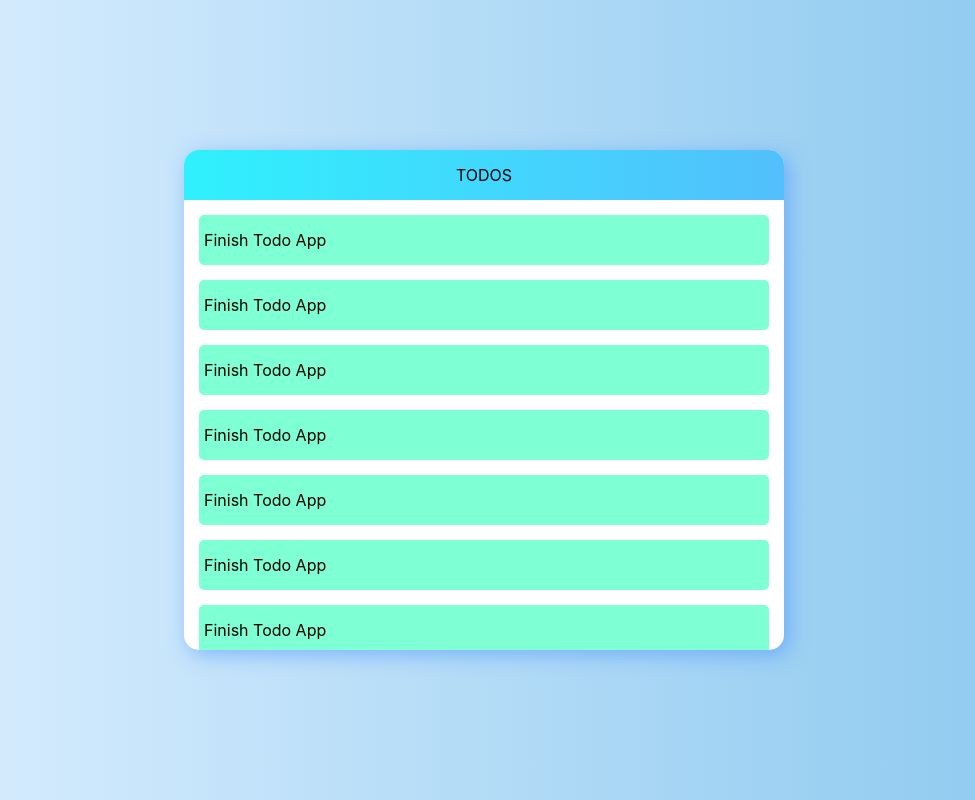
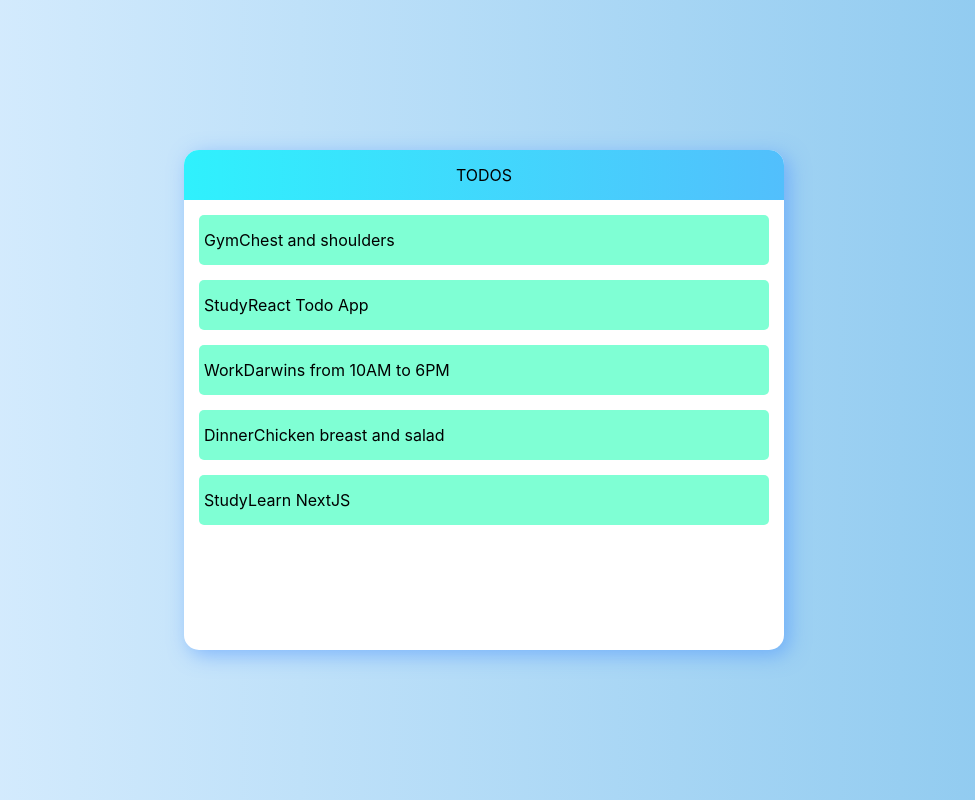
Before and after one commit to paulpark330/react-todo, a React (Create React App) app: page / in a window 1280 px wide. Shown: the whole page, without its empty margins (156-1131 px from the left). Built offline with nearby package versions, Linux system fonts and the light colour scheme.

Commit message:
added redux

```diff
--- a/package.json
+++ b/package.json
@@ -3,6 +3,7 @@
   "version": "0.1.0",
   "private": true,
   "dependencies": {
+    "@reduxjs/toolkit": "^1.8.3",
     "@testing-library/jest-dom": "^5.16.4",
     "@testing-library/react": "^13.3.0",
     "@testing-library/user-event": "^13.5.0",
@@ -12,6 +13,7 @@
     "@types/react-dom": "^18.0.6",
     "react": "^18.2.0",
     "react-dom": "^18.2.0",
+    "react-redux": "^8.0.2",
     "react-scripts": "5.0.1",
     "sass": "^1.54.0",
     "typescript": "^4.7.4",
--- a/src/App.tsx
+++ b/src/App.tsx
@@ -3,7 +3,7 @@ import React from 'react';
 import styles from './App.module.scss'
 import Todos from './components/Todos/Todos';
 
-function App() {
+const App = () => {
   return (
     <div className={styles.app}>
       <Todos />
--- a/src/components/TodoItem/TodoItem.tsx
+++ b/src/components/TodoItem/TodoItem.tsx
@@ -1,12 +1,15 @@
-import styles from './TodoItem.module.scss'
+import React from "react";
+import styles from "./TodoItem.module.scss";
 
-const TodoItem = () => {
-    return (
-        <div className={styles.todo_item_container}>
-            Finish Todo App
-        </div>
-    )
-
-}
+const TodoItem: React.FC<{ id: string; title: string; description: string }> = (
+  props
+) => {
+  return (
+    <div className={styles.todo_item_container}>
+      {props.title}
+      {props.description}
+    </div>
+  );
+};
 
 export default TodoItem;
--- a/src/components/Todos/Todos.tsx
+++ b/src/components/Todos/Todos.tsx
@@ -1,32 +1,60 @@
-import TodoItem from '../TodoItem/TodoItem';
-import styles from './Todos.module.scss'
+import { useEffect, useState } from "react";
 
-const Todos = () => {
-    return (
-        <div className={styles.todos_container}>
-            <div className={styles.todos_header}>
-                TODOS
-            </div>
-            <div className={styles.todos_main}>
-                <TodoItem />
-                <TodoItem />
-                <TodoItem />
-                <TodoItem />
-                <TodoItem />
-                <TodoItem />
-                <TodoItem />
-                <TodoItem />
-                <TodoItem />
-                <TodoItem />
-                <TodoItem />
-                <TodoItem />
-                <TodoItem />
-                <TodoItem />
-                <TodoItem />
+import TodoItem from "../TodoItem/TodoItem";
+import styles from "./Todos.module.scss";
 
-            </div>
-        </div>
-    )
-}
+import Todo from "../../models/todo";
+
+const DUMMY_TODOS: Todo[] = [
+  {
+    id: "t1",
+    title: "Gym",
+    description: "Chest and shoulders",
+  },
+  {
+    id: "t2",
+    title: "Study",
+    description: "React Todo App",
+  },
+  {
+    id: "t3",
+    title: "Work",
+    description: "Darwins from 10AM to 6PM",
+  },
+  {
+    id: "t4",
+    title: "Dinner",
+    description: "Chicken breast and salad",
+  },
+  {
+    id: "t5",
+    title: "Study",
+    description: "Learn NextJS",
+  },
+];
+
+const Todos: React.FC = () => {
+  const [TodoList, setTodoList] = useState<Todo[]>([]);
+
+  useEffect(() => {
+    setTodoList(DUMMY_TODOS);
+  }, []);
+
+  return (
+    <div className={styles.todos_container}>
+      <div className={styles.todos_header}>TODOS</div>
+      <div className={styles.todos_main}>
+        {TodoList.map((item) => (
+          <TodoItem
+            key={item.id}
+            id={item.id}
+            title={item.title}
+            description={item.description}
+          />
+        ))}
+      </div>
+    </div>
+  );
+};
 
 export default Todos;
--- /dev/null
+++ b/src/models/todo.ts
@@ -0,0 +1,13 @@
+class Todo {
+    id: string;
+    title: string;
+    description: string;
+
+    constructor(todoTitle: string, todoDescription: string, todoId: string) {
+        this.id = todoId;
+        this.title = todoTitle;
+        this.description = todoDescription;
+    }
+}
+
+export default Todo;
```
Also changed, not shown: src/store/index.ts (added, +8 -0 lines), src/store/todo-actions.ts (added, +30 -0 lines), src/store/todo-slice.ts (added, +41 -0 lines), 1 other file (tests, documents, lock files or other folders).
